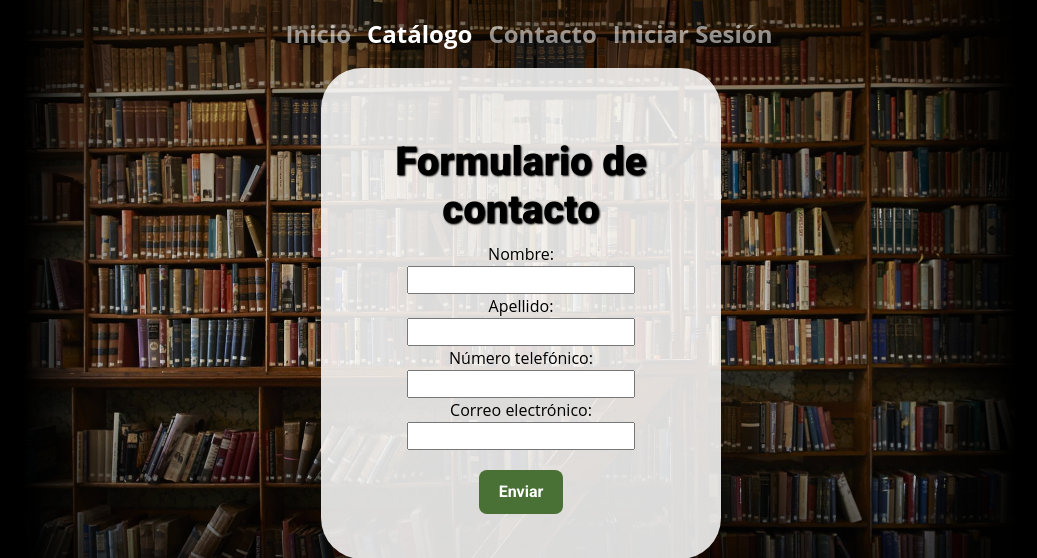
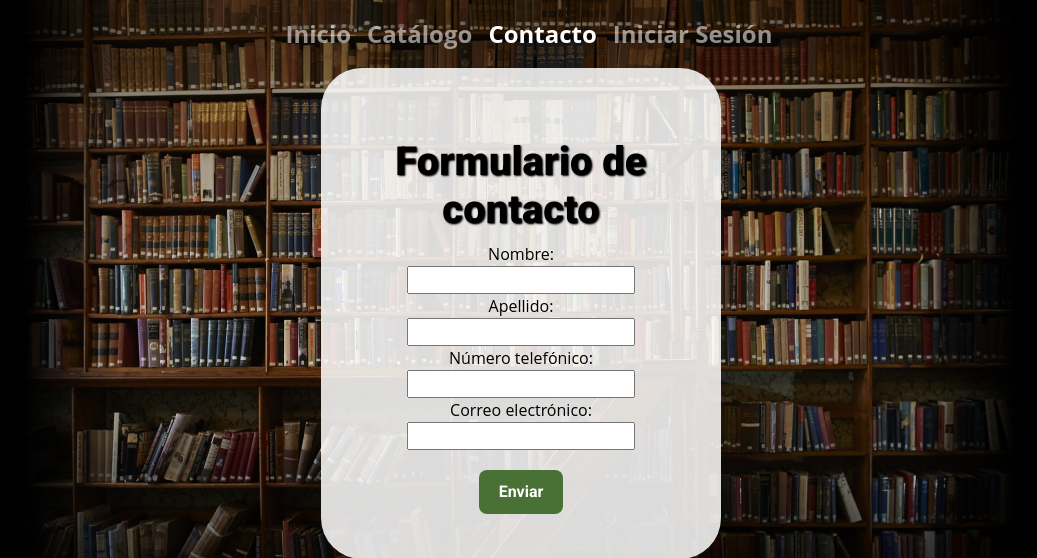
Before and after one commit to cosyfps/programacion-web-006d, a Django app: template frontend/templates/contact.html in a window 1280 px wide. Shown: the top 558 px of the page, without its empty margins (119-1156 px from the left). Run offline with Django 5.2, Linux system fonts and the light colour scheme; the template is opened without the code that fills it, so the values that code supplies are empty.

Commit message:
Update nav-bar Frontend

```diff
--- a/frontend/templates/contact.html
+++ b/frontend/templates/contact.html
@@ -42,10 +42,10 @@
                     <a class="nav-link fw-bold fs-4" aria-current="page" href="/frontend/templates/home-page.html">Inicio</a>
                 </li>
                 <li class="nav-item">
-                    <a class="nav-link active fw-bold fs-4" href="/frontend/templates/catalogue.html">Catálogo</a>
+                    <a class="nav-link fw-bold fs-4" href="/frontend/templates/catalogue.html">Catálogo</a>
                 </li>
                 <li class="nav-item">
-                    <a class="nav-link fw-bold fs-4" href="/frontend/templates/contact.html">Contacto</a>
+                    <a class="nav-link active fw-bold fs-4" href="/frontend/templates/contact.html">Contacto</a>
                 </li>
                 <li class="nav-item">
                     <a class="nav-link fw-bold fs-4" href="/frontend/templates/signin2.html">Iniciar Sesión</a>
--- a/frontend/templates/home-page.html
+++ b/frontend/templates/home-page.html
@@ -32,10 +32,10 @@
             <div class="collapse navbar-collapse justify-content-center" id="navbarNav">
                 <ul class="navbar-nav">
                     <li class="nav-item">
-                        <a class="nav-link fw-bold fs-4" aria-current="page" href="/frontend/templates/home-page.html">Inicio</a>
+                        <a class="nav-link active fw-bold fs-4" aria-current="page" href="/frontend/templates/home-page.html">Inicio</a>
                     </li>
                     <li class="nav-item">
-                        <a class="nav-link active fw-bold fs-4" href="/frontend/templates/catalogue.html">Catálogo</a>
+                        <a class="nav-link fw-bold fs-4" href="/frontend/templates/catalogue.html">Catálogo</a>
                     </li>
                     <li class="nav-item">
                         <a class="nav-link fw-bold fs-4" href="/frontend/templates/contact.html">Contacto</a>
--- a/frontend/templates/signin2.html
+++ b/frontend/templates/signin2.html
@@ -35,13 +35,13 @@
                         <a class="nav-link fw-bold fs-4" aria-current="page" href="/frontend/templates/home-page.html">Inicio</a>
                     </li>
                     <li class="nav-item">
-                        <a class="nav-link active fw-bold fs-4" href="/frontend/templates/catalogue.html">Catálogo</a>
+                        <a class="nav-link fw-bold fs-4" href="/frontend/templates/catalogue.html">Catálogo</a>
                     </li>
                     <li class="nav-item">
                         <a class="nav-link fw-bold fs-4" href="/frontend/templates/contact.html">Contacto</a>
                     </li>
                     <li class="nav-item">
-                        <a class="nav-link fw-bold fs-4" href="/frontend/templates/signin2.html">Iniciar Sesión</a>
+                        <a class="nav-link active fw-bold fs-4" href="/frontend/templates/signin2.html">Iniciar Sesión</a>
                     </li>
                 </ul>
             </div>
```
